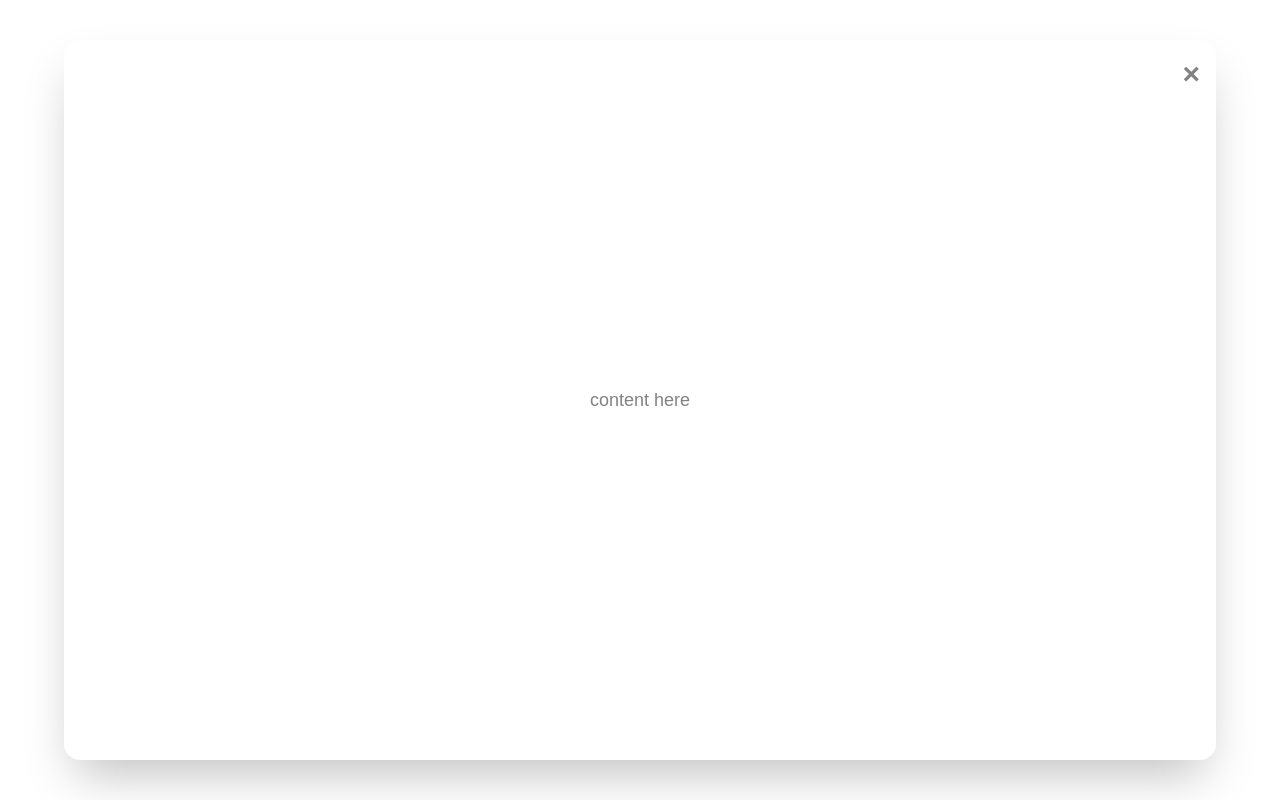
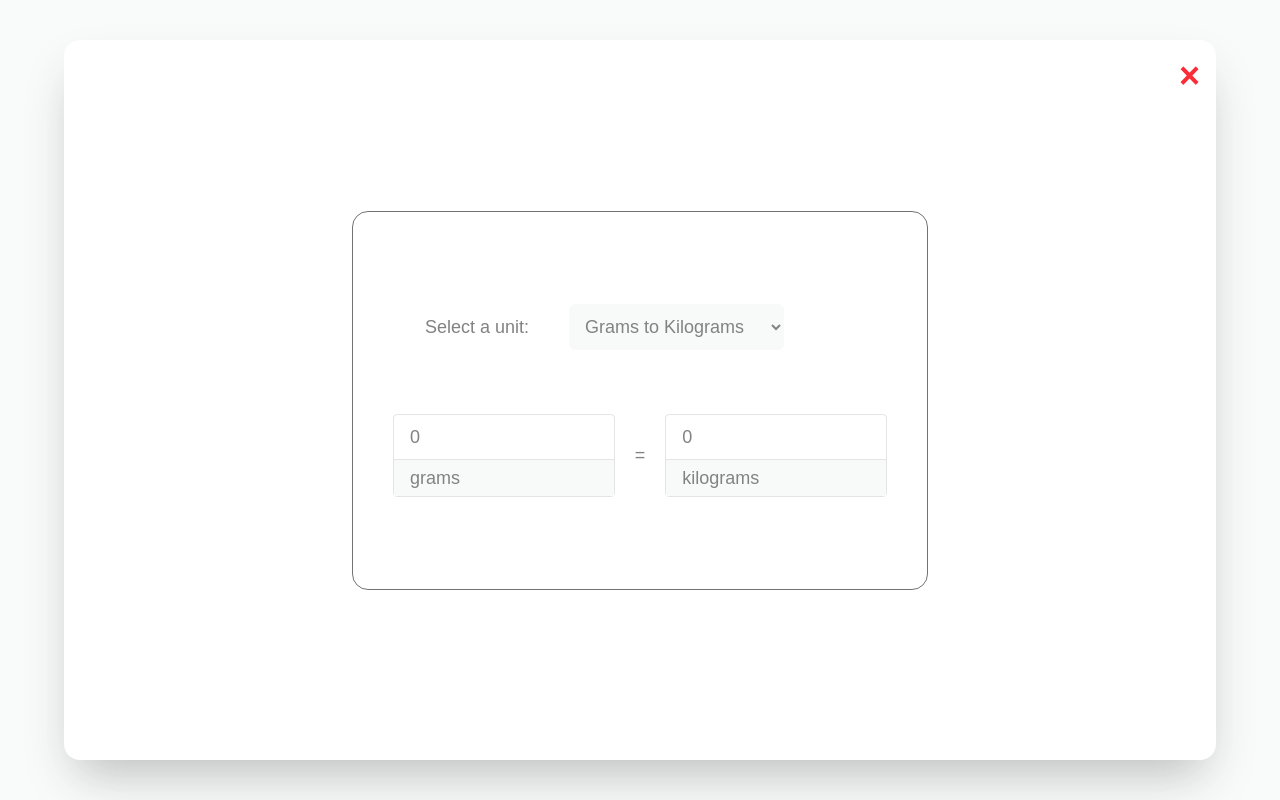
Before and after one commit to BernardSDev/unit.converter.frontend, a Next.js app: page / in a window 1280 px wide. Both pictures are taken after a click on the button "Convert". Built offline with nearby package versions, Linux system fonts and the light colour scheme; a web font is replaced by a local one.

Commit message:
Add modal content

```diff
--- a/app/components/Main.tsx
+++ b/app/components/Main.tsx
@@ -3,6 +3,7 @@
 import Image from "next/image";
 import Modal from "@/app/components/Modal";
 import {useState} from "react";
+import ModalContent from "@/app/components/ModalContent";
 
 function Main() {
     const [isOpen, setIsOpen] = useState(false);
@@ -10,7 +11,7 @@ function Main() {
     return (
         <div className="bg-background">
             <div className="container">
-                <div className="flex flex-col md:flex-row md:justify-between md:items-center gap-10 mt-5 min-h-[75svh] max-h-screen]">
+                <div className="flex flex-col md:flex-row md:justify-between md:items-center gap-10 md:gap-30 mt-5 min-h-[75svh] max-h-screen]">
                     <Image
                         src="/bg.jpg"
                         alt="mass unit"
@@ -30,7 +31,7 @@ function Main() {
                     </div>
 
                     <Modal isOpen={isOpen} onClose={() => setIsOpen(false)}>
-                        content here
+                        <ModalContent />
                     </Modal>
                 </div>
             </div>
--- a/app/components/Modal.tsx
+++ b/app/components/Modal.tsx
@@ -28,11 +28,11 @@ export default function Modal({ isOpen, onClose, children }: ModalProps) {
     if (!modalRoot) return null;
 
     return ReactDOM.createPortal(
-        <div className="fixed inset-0 bg-background/85 flex items-center justify-center z-50">
-            <div className="fixed rounded-2xl h-[90svh] w-[90vw] grid place-items-center box-border min-w-fit overflow-hidden p-5 bg-secondary shadow-2xl">
+        <div className="fixed inset-0 bg-secondary/85 flex items-center justify-center z-50">
+            <div className="fixed rounded-2xl h-[90svh] w-[90vw] grid place-items-center box-border min-w-fit overflow-hidden bg-background shadow-2xl">
                 <button
                     onClick={onClose}
-                    className="absolute top-4 right-4 text-3xl font-bold cursor-pointer"
+                    className="absolute text-red-500 top-4 right-4 text-4xl font-bold cursor-pointer"
                 >
                     &times;
                 </button>
--- /dev/null
+++ b/app/components/ModalContent.tsx
@@ -0,0 +1,63 @@
+'use client';
+
+import {ReactNode, useState} from "react";
+
+function ModalContent() : Readonly<ReactNode> {
+    const [selectedUnit, setSelectedUnit] = useState('grams-to-kilograms');
+    const [value, setValue] = useState<string>("0");
+
+    const handleUnitChange = (e: React.ChangeEvent<HTMLSelectElement>) => {
+        setSelectedUnit(e.target.value);
+    }
+
+    const handleInputChange = (e: React.ChangeEvent<HTMLInputElement>) => {
+        setValue(e.target.value);
+    };
+
+    const str = (selectedUnit.split("-"));
+    const firstUnit = str[0];
+    const lastUnit = str[str.length - 1];
+
+    return (
+        <div className="border border-neutral-500 w-1/2 px-10 py-15 rounded-2xl">
+            <div className="bg-green-300xx p-4">
+                <label className="bg-red-300xx p-4 flex items-center gap-10">
+                    Select a unit:
+                    <select
+                        value={selectedUnit}
+                        onChange={handleUnitChange}
+                        className={"bg-secondary border-none text-lg text-foreground p-3 rounded-md"}
+                    >
+                        <option value="grams-to-kilograms">Grams to Kilograms</option>
+                        <option value="kilometers-to-miles">Kilometers to Miles</option>
+                        <option value="celsius-to-fahrenheit">Celsius to Fahrenheit</option>
+                        <option value="litres-to-gallons">Litres to Gallons</option>
+                    </select>
+                </label>
+            </div>
+            <div className="bg-background flex items-center justify-between py-8 gap-5">
+                <div className="w-full bg-transparent rounded-sm border border-neutral-200 focus:outline-none text-foreground">
+                    <input
+                        type="text"
+                        onChange={handleInputChange}
+                        value={value}
+                        className="bg-transparent w-full focus:outline-none pl-4 py-2"
+                    />
+                    <p className="bg-secondary border-t border-t-neutral-200 pl-4 py-1">{firstUnit}</p>
+                </div>
+                <div>=</div>
+                <div className="w-full bg-transparent rounded-sm border border-neutral-200 focus:outline-none text-foreground">
+                    <input
+                        type="text"
+                        value={0.001 * Number(value)}
+                        className="bg-transparent w-full focus:outline-none pl-4 py-2"
+                        disabled={true}
+                    />
+                    <p className="bg-secondary border-t border-t-neutral-200 pl-4 py-1">{lastUnit}</p>
+                </div>
+            </div>
+        </div>
+    )
+}
+
+export default ModalContent;
--- a/app/globals.css
+++ b/app/globals.css
@@ -13,7 +13,7 @@
 
 :root {
   --background: #ffffff;
-  --secondary: #ffffff;
+  --secondary: #F8FAFA;
   --foreground: #828282;
   --font-geist-sans: "Geist Sans", system-ui, sans-serif;
   --font-geist-mono: "Geist Mono", monospace;
```
